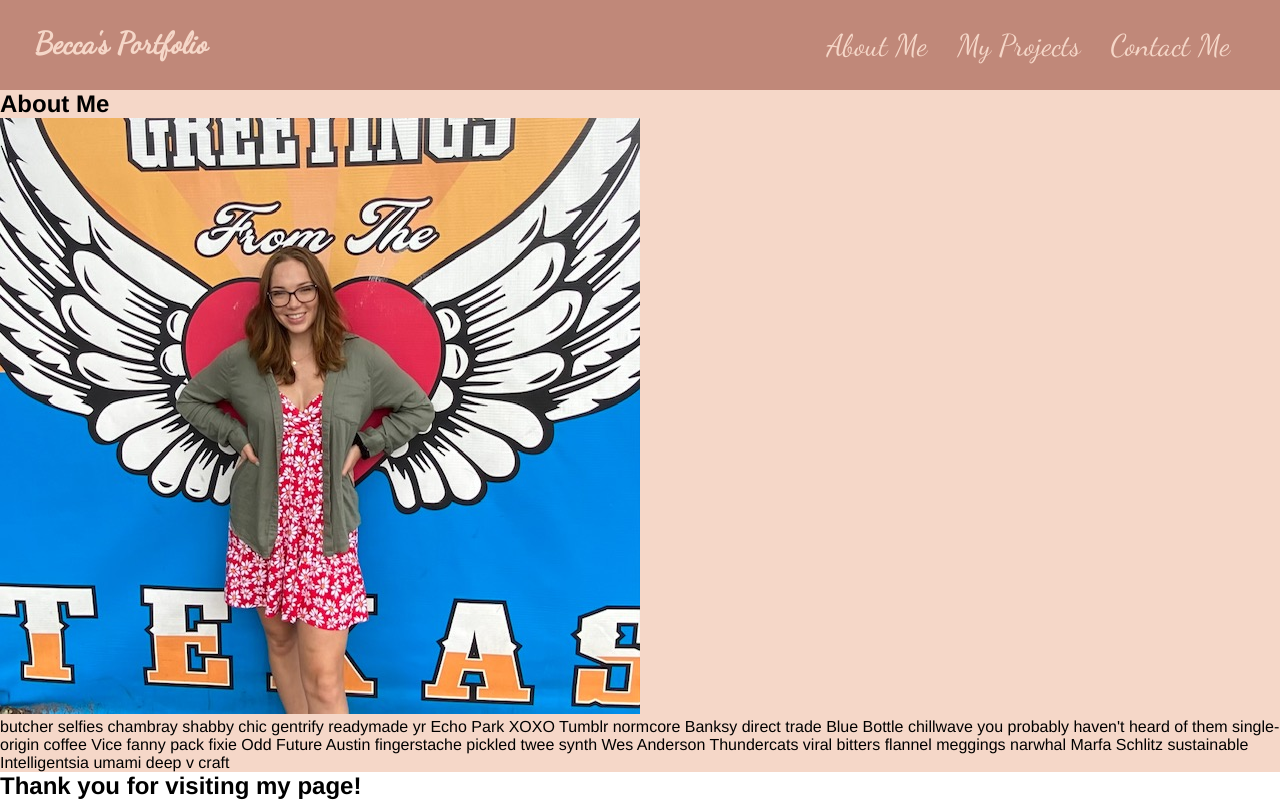
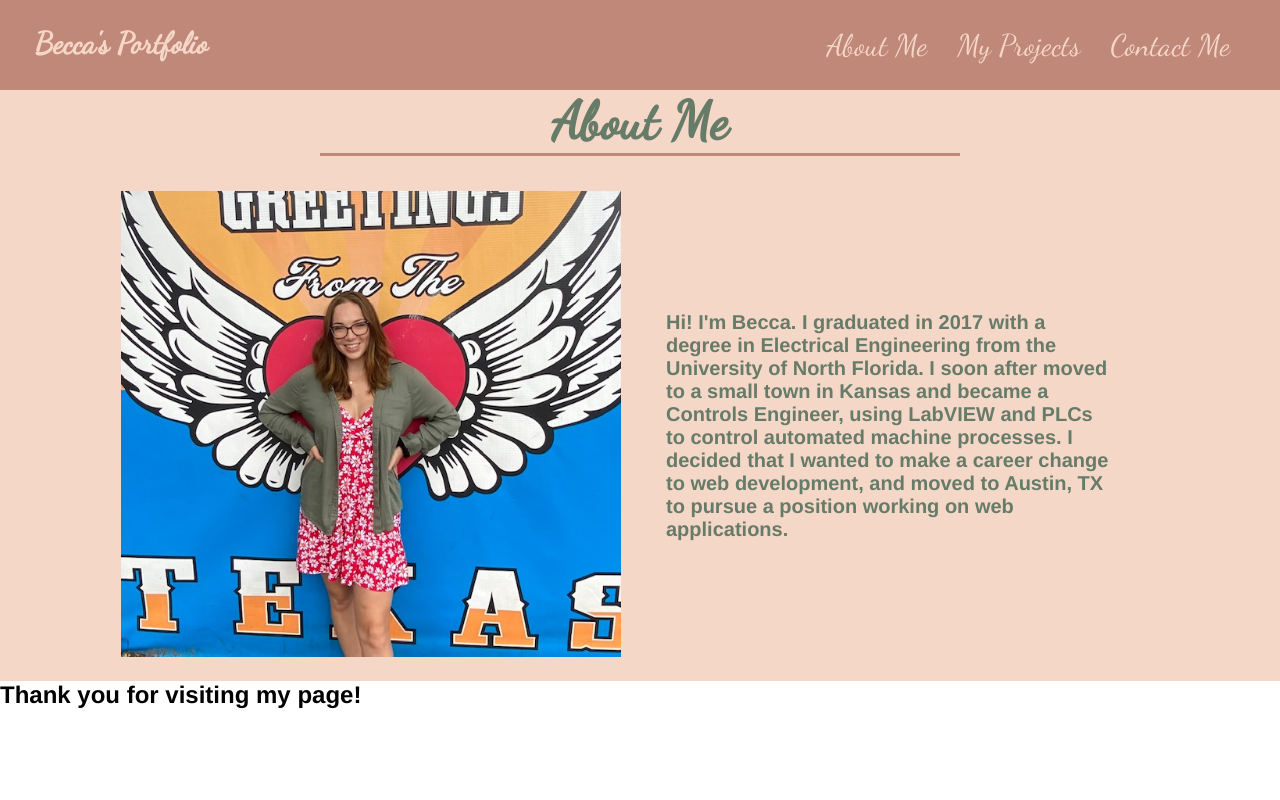
Before and after one commit to beccadoan/beccas-portfolio, a plain HTML site: page index.html in a window 1280 px wide. Drawn offline with Linux system fonts and the light colour scheme.

Commit message:
finished styling about me section

```diff
--- a/assets/css/style.css
+++ b/assets/css/style.css
@@ -71,11 +71,49 @@ header nav ul li a:hover {
 
 /* end styling header */
 
-/* start styling about me */
+/* start styling about me/ intro */
 
 .intro {
     background-color: var(--secondary-color);
 }
+
+.flex-row {
+    display: flex;
+}
+
+.content-header {
+    justify-content: center;
+    font-size: 35px;
+    font-family: var(--pretty-font);
+    color: var(--dark-sage);
+    border-bottom: 3px solid var(--primary-color);
+    text-align: center;
+    margin: 0 auto 35px auto;
+    width: 50%;
+}
+
+.intro-container {
+    display: flex;
+    flex-wrap: wrap;
+    justify-content: center;
+    align-items: center;
+    padding-bottom: 20px;
+}
+
+.about-me {
+    width: 35%;
+    margin: 3.5%;
+    font-size: 20px;
+    text-align: left;
+    color: var(--dark-sage);
+    font-weight: bold;
+}
+
+.intro-img {
+    width: 500px;
+}
+
+
 
 /* end styling about me */
 
@@ -100,10 +138,28 @@ header nav ul li a:hover {
     header nav ul li a {
         font-size: 25px;
     }
+
+    .about-me{
+        width: 80%;
+        text-align: center;
+    }
+}
+
+
+@media screen and (max-width: 768px){
+    .about-me{
+        width: 80%;
+    }
+
+    .intro-img {
+        width: 350px;
+    }
 }
 
 @media screen and (max-width: 575px){
     header {
         position: relative;
     }
+
+
 }
--- a/index.html
+++ b/index.html
@@ -35,18 +35,20 @@
         </nav>
     </header>
 
-    <!--what we do section-->
+    <!--about me section-->
     <section id="about-me" class="intro">
-        <div class="intro-header">
+        <div class="content-header flex-row">
             <h2 class="">About Me</h2>
         </div>
-        <div class="intro-img">
-            <img src="./assets/images/headshot.jpg" alt="" class="">
-        </div>
-        <div class="flex-row">
-            <p>
-                butcher selfies chambray shabby chic gentrify readymade yr Echo Park XOXO Tumblr normcore Banksy direct trade Blue Bottle chillwave you probably haven't heard of them single-origin coffee Vice fanny pack fixie Odd Future Austin fingerstache pickled twee synth Wes Anderson Thundercats viral bitters flannel meggings narwhal Marfa Schlitz sustainable Intelligentsia umami deep v craft
-            </p>
+        <div class="intro-container">
+            <div class="">
+                <img src="./assets/images/headshot.jpg" alt="" class="intro-img">
+            </div>
+            <div class="flex-row about-me">
+                <p>
+                    Hi! I'm Becca. I graduated in 2017 with a degree in Electrical Engineering from the University of North Florida. I soon after moved to a small town in Kansas and became a Controls Engineer, using LabVIEW and PLCs to control automated machine processes. I decided that I wanted to make a career change to web development, and moved to Austin, TX to pursue a position working on web applications.
+                </p>
+            </div>
         </div>
     </section>
 
```
